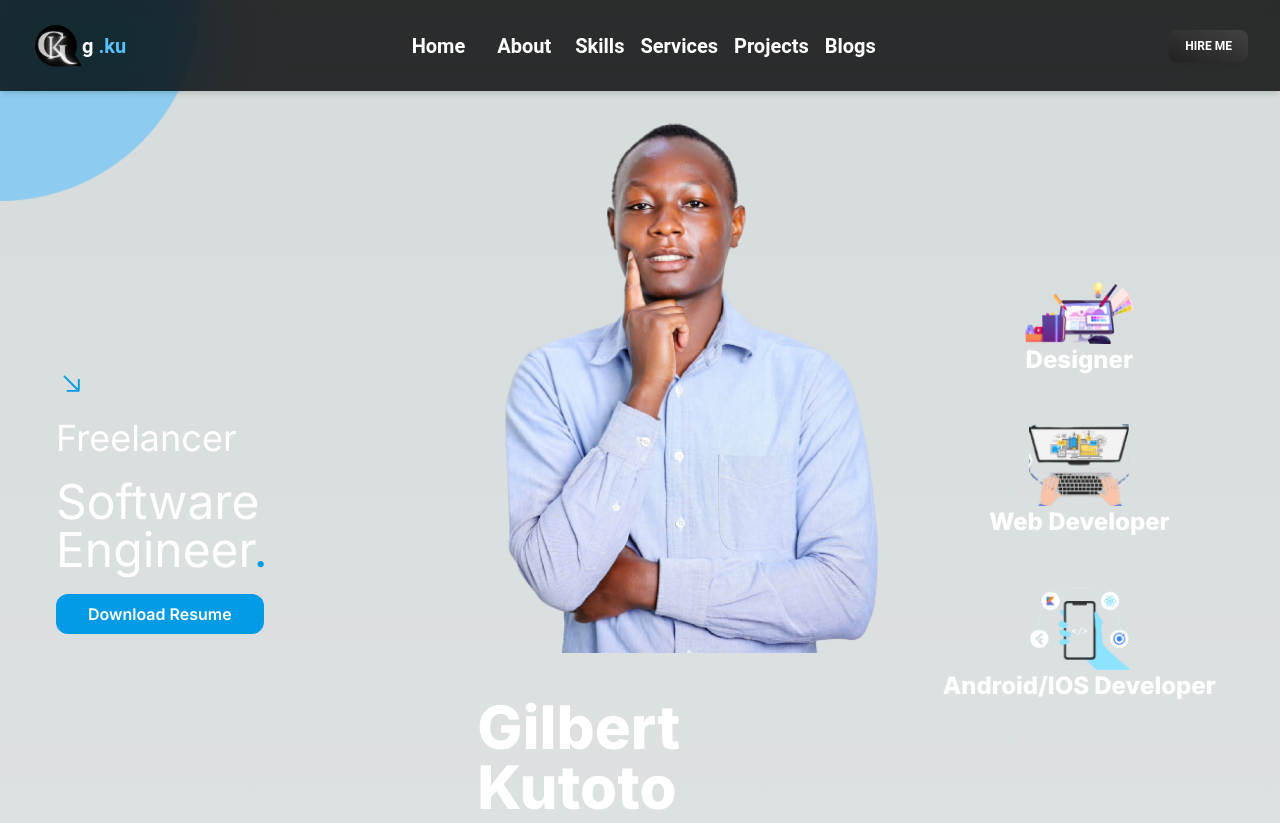
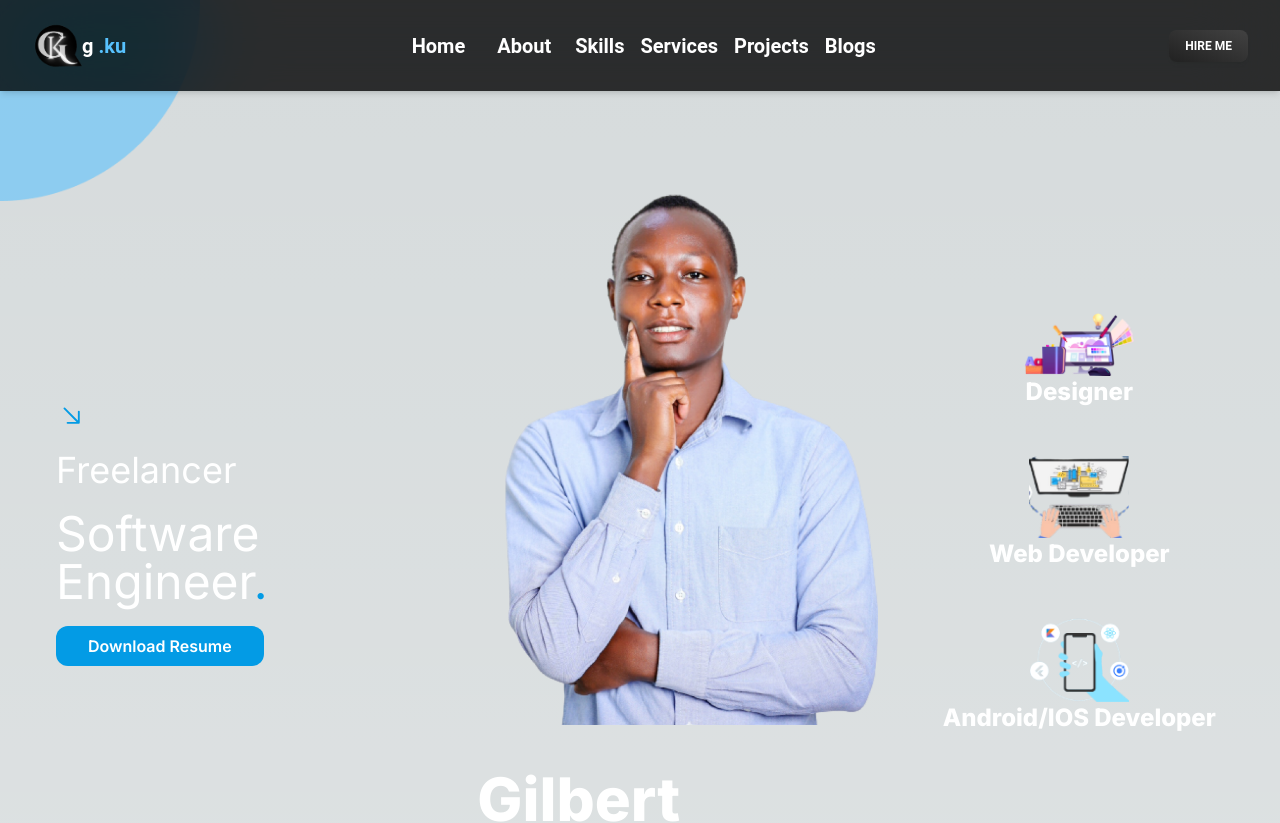
Before and after one commit to gilbert-ku/g.ku, a Next.js app: page / in a window 1280 px wide. Shown: the top 823 px of the page. Built offline with nearby package versions, Linux system fonts and the light colour scheme.

Commit message:
update home page

```diff
--- a/components/home/HomePage.jsx
+++ b/components/home/HomePage.jsx
@@ -43,7 +43,7 @@ const HomePage = () => {
             width={400}
             loading="lazy"
             alt="Gilbert Kutoto"
-            className="px-5 md:px-0 md:mx-auto mt-24 md:my-4"
+            className="px-5 md:px-0 md:mx-auto mt-2 md:mt-24 md:my-4"
 
           />
           <h1 className="text-2xl md:text-5xl lg:text-6xl text-white font-extrabold mx-auto mt-7">
```
